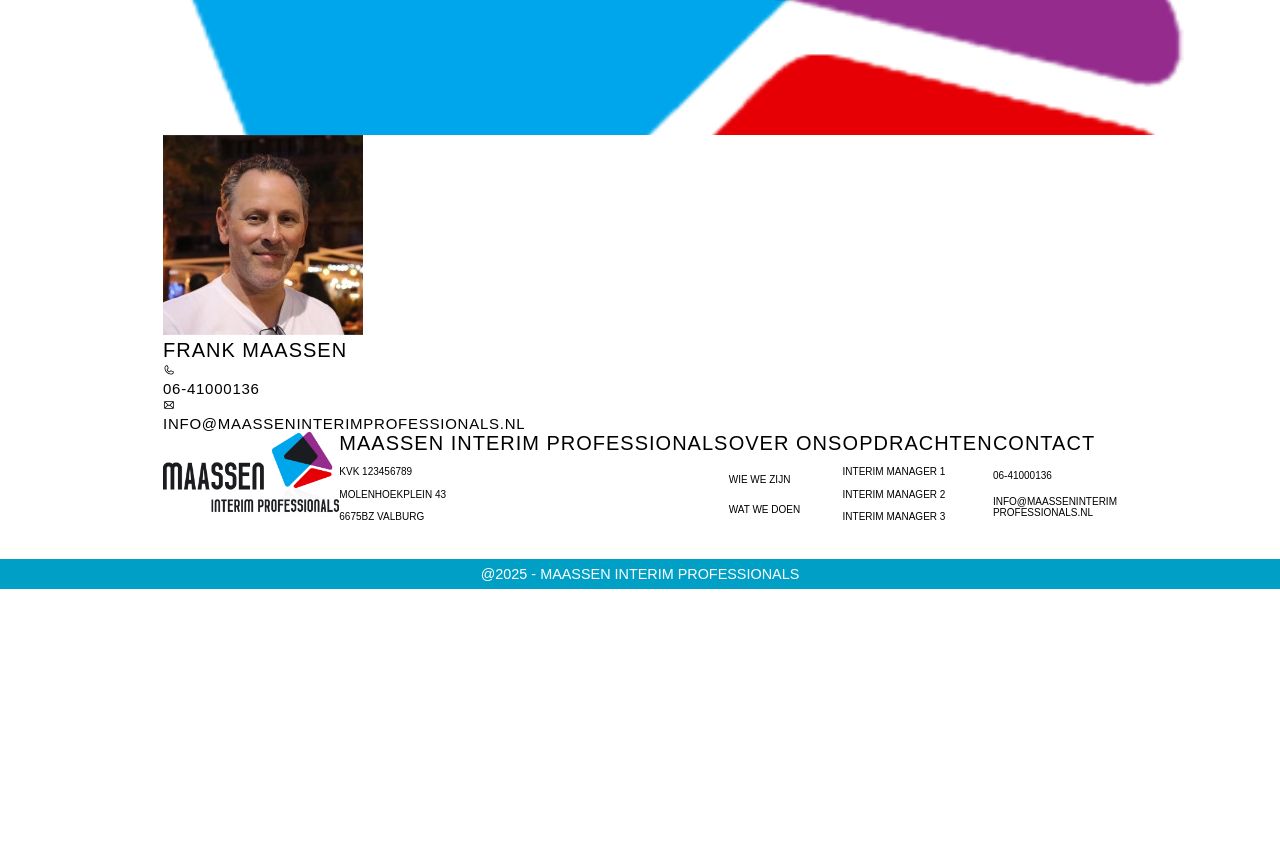
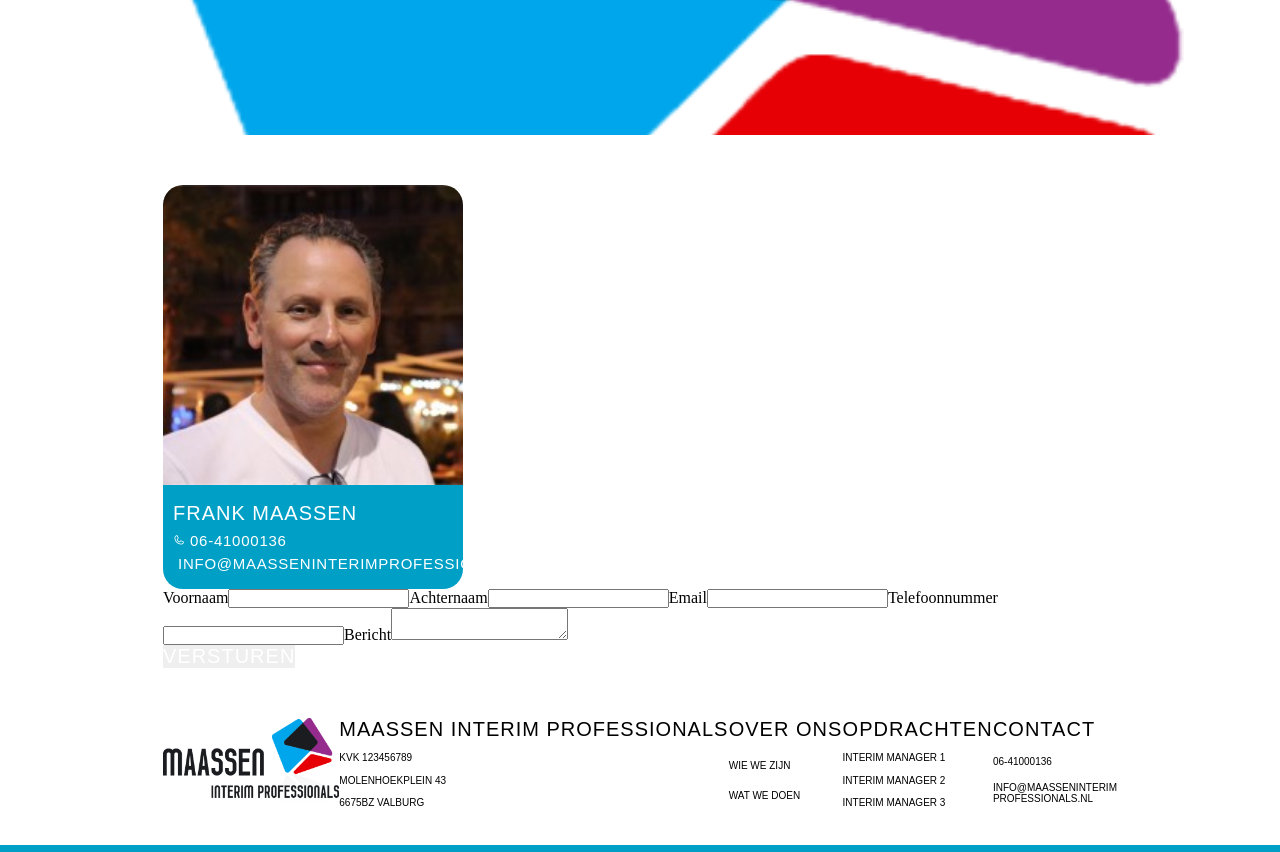
Before and after one commit to BoMaassen/fro-maassen-interim-professionals, a React (Vite) app: page /contact in a window 1280 px wide. Shown: the part 440-1292 px from the top of the page. Before the commit the page ends 1029 px from the top, so only its background shows below. Built offline with nearby package versions, Linux system fonts and the light colour scheme.

Commit message:
opzet hook form

```diff
--- a/package.json
+++ b/package.json
@@ -13,6 +13,7 @@
     "@phosphor-icons/react": "^2.1.8",
     "react": "^19.1.0",
     "react-dom": "^19.1.0",
+    "react-hook-form": "^7.61.1",
     "react-router-dom": "^7.6.0"
   },
   "devDependencies": {
--- a/src/components/button/Button.jsx
+++ b/src/components/button/Button.jsx
@@ -1,8 +1,8 @@
 import "./Button.css";
 
-function Button({ className, text }) {
+function Button({ className, text, type }) {
     return (
-        <button className={className}>{text}</button>
+        <button className={className} type={type} >{text}</button>
     );
 }
 
--- a/src/pages/contact/Contact.css
+++ b/src/pages/contact/Contact.css
@@ -0,0 +1,36 @@
+/*-----CONTACT-SECTION-----*/
+.contact-section{
+    margin: 50px 0;
+}
+/*-----CONTACT-CARD-----*/
+.contact-card{
+    display: flex;
+    flex-direction: column;
+}
+
+.contact-card span{
+    display: flex;
+    width: 300px;
+}
+.contact-card img{
+    border-radius: 20px 20px 0 0;
+    width: 100%;
+}
+.contact-info{
+    display: flex;
+    flex-direction: column;
+    justify-content: space-evenly;
+    background-color: var(--blue-color);
+    border-radius: 0 0 20px 20px;
+    width: 300px;
+    height: 104px;
+    color: var(--white-color);
+    padding: 10px;
+}
+
+.contact-info div{
+    display: flex;
+    flex-direction: row;
+    align-items: center;
+    gap: 5px;
+}
--- a/src/pages/contact/Contact.jsx
+++ b/src/pages/contact/Contact.jsx
@@ -1,13 +1,22 @@
 import './Contact.css'
 import {PhoneIcon, EnvelopeIcon } from "@phosphor-icons/react";
 import fotoFrank from "../../assets/Frank.jpeg";
+import { useForm } from 'react-hook-form';
+import { Form } from 'react-router-dom';
+import Button from '../../components/button/Button';
 
 function Contact(){
+const {register, handleSubmit} = useForm();
+
+function handleFormSubmit(data){
+    console.log(data);
+}
+
     return( <main>
-    <section>
+    <section className='contact-section'>
         <div className='contact-card'>
           <span><img src={fotoFrank} alt='Frank Maassen'/></span>
-          <div>
+          <div className='contact-info'>
             <h4>Frank Maassen</h4>
             <div>
                 <PhoneIcon size={12} />
@@ -18,9 +27,32 @@
                 <h5>info@maasseninterimprofessionals.nl</h5>
             </div>
           </div>
+        </div>
+<form onSubmit={handleSubmit(handleFormSubmit)}>
+    <label htmlFor='firstName'>
+        Voornaam
+        <input type='text' id='firstName' {...register("fistName")}/>
+    </label>
+    <label htmlFor='lastName'>
+        Achternaam
+        <input type='text' id='lastName' {...register("lastName")}/>
+    </label>
+    <label htmlFor='email'>
+        Email
+        <input type='email' id='email' {...register("email")}/>
+    </label>
+    <label htmlFor='tel'>
+        Telefoonnummer
+        <input type='number' id='tel' {...register("tel")}/>
+    </label>
+    <label htmlFor='message'>
+        Bericht
+        <textarea id='message' {...register("message")}/>
+    </label>
+    <Button text="versturen" type="submit"/>
+</form>
+    </section>
 
-        </div>
-    </section>
     </main>
     )
 }
```
Also changed, not shown: 1 other file (tests, documents, lock files or other folders).
